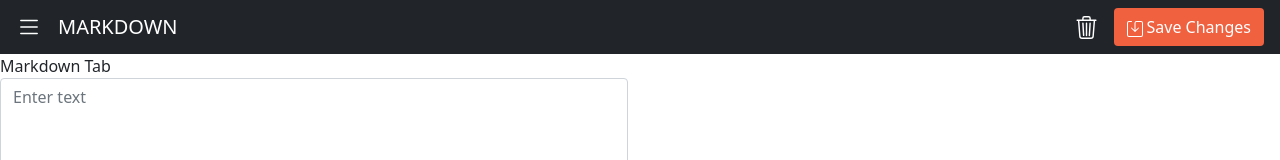
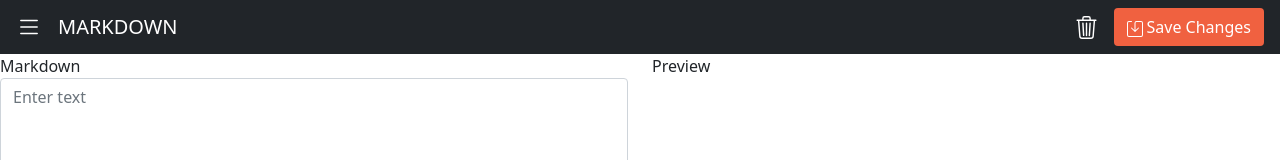
Before and after one commit to Zach-Trani/markdown-editor, a React (Create React App) app: page / in a window 1280 px wide. Shown: the top 160 px of the page. Built offline with nearby package versions, Linux system fonts and the light colour scheme.

Commit message:
feat: add preview label, adjust textarea rows, remove unused imports

```diff
--- a/src/Components/Markdown/index.js
+++ b/src/Components/Markdown/index.js
@@ -1,7 +1,5 @@
 import React, { useState } from 'react';
 import ReactMarkdown from 'react-markdown'
-import ReactDom from 'react-dom'
-
 
 /**
  * Markdown component renders the side by side editor and preview windows allowing users to enter input and have it display to the DOM.
@@ -13,16 +11,16 @@ const Markdown = () => {
 
     const handleChange = (event) => {
         setInput(event.target.value)
-        console.log(input)
     };
 
     return (
         <div className='row'>
             <div className='col-12 col-sm-6'>
-                <label htmlFor='name'>Markdown Tab</label>
-                <textarea class="form-control" placeholder="Enter text" rows="25" onChange={handleChange}></textarea>
+                <label htmlFor='name'>Markdown</label>
+                <textarea class="form-control" placeholder="Enter text" rows="24" onChange={handleChange}></textarea>
             </div>
             <div className='col-12 col-sm-6'>
+                <label htmlFor='name'>Preview</label>
                 <ReactMarkdown children={input}></ReactMarkdown>
             </div>
         </div>
```
